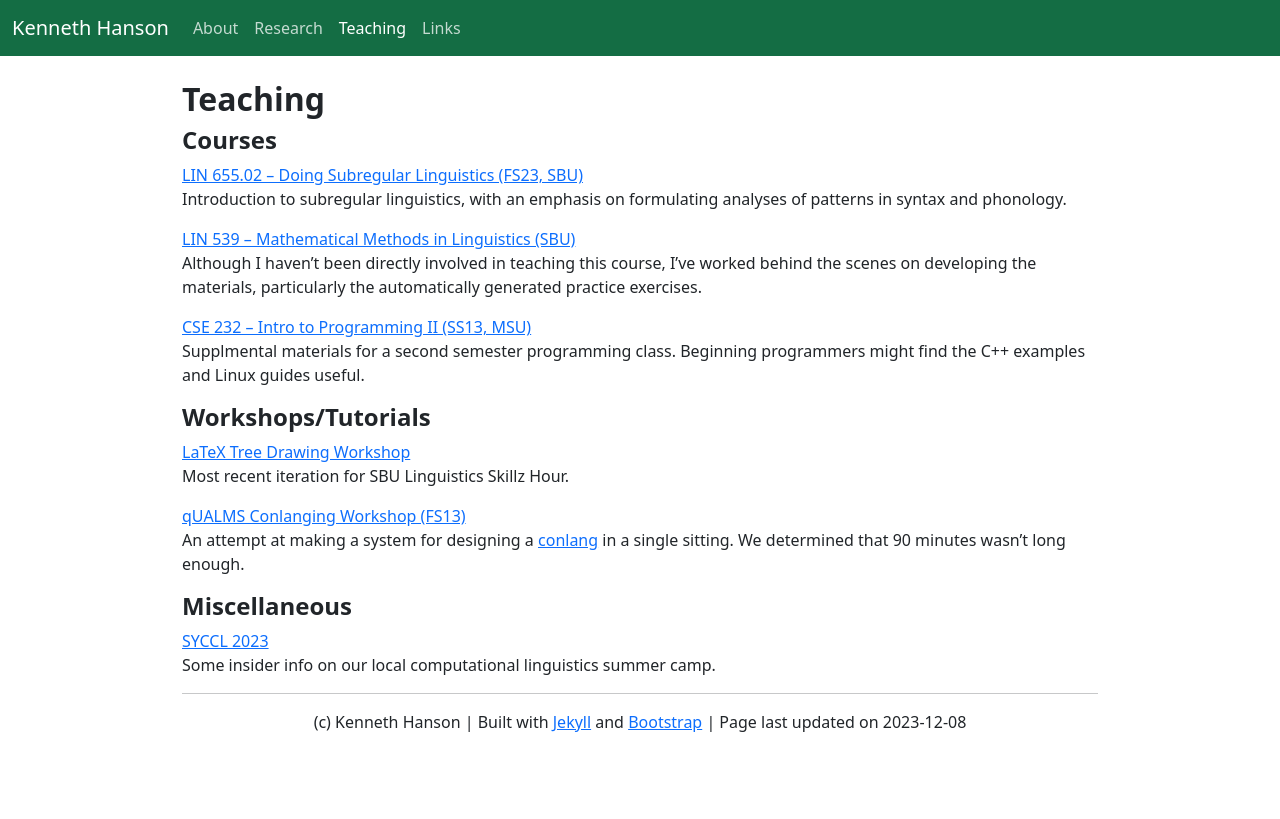
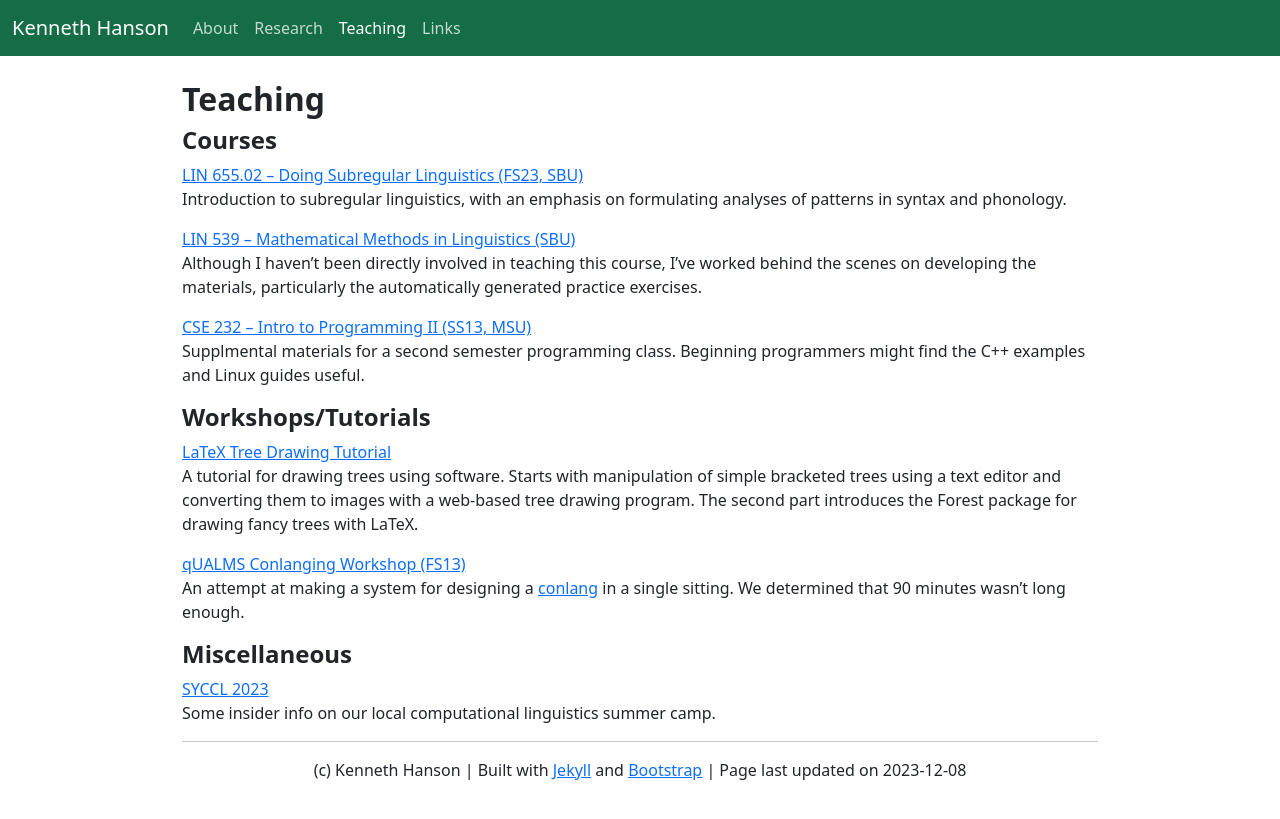
Before and after one commit to khanson679/khanson679.github.io, a Jekyll site: the page built from teaching/index.md, in a window 1280 px wide. Shown: the top 819 px of the page. Built offline with Jekyll 4.4.1, drawn with Linux system fonts in a browser that asks for light colours.

Commit message:
Description for tree drawing tutorial.

```diff
--- a/teaching/index.md
+++ b/teaching/index.md
@@ -17,8 +17,8 @@ Supplmental materials for a second semester programming class. Beginning program
 
 ## Workshops/Tutorials
 
-[LaTeX Tree Drawing Workshop](latex-tree-drawing)<br/>
-Most recent iteration for SBU Linguistics Skillz Hour.
+[LaTeX Tree Drawing Tutorial](latex-tree-drawing)<br/>
+A tutorial for drawing trees using software. Starts with manipulation of simple bracketed trees using a text editor and converting them to images with a web-based tree drawing program. The second part introduces the Forest package for drawing fancy trees with LaTeX.
 
 [qUALMS Conlanging Workshop (FS13)](conlanging)<br/>
 An attempt at making a system for designing a [conlang](https://en.wikipedia.org/wiki/Constructed_language) in a single sitting. We determined that 90 minutes wasn't long enough.
```
